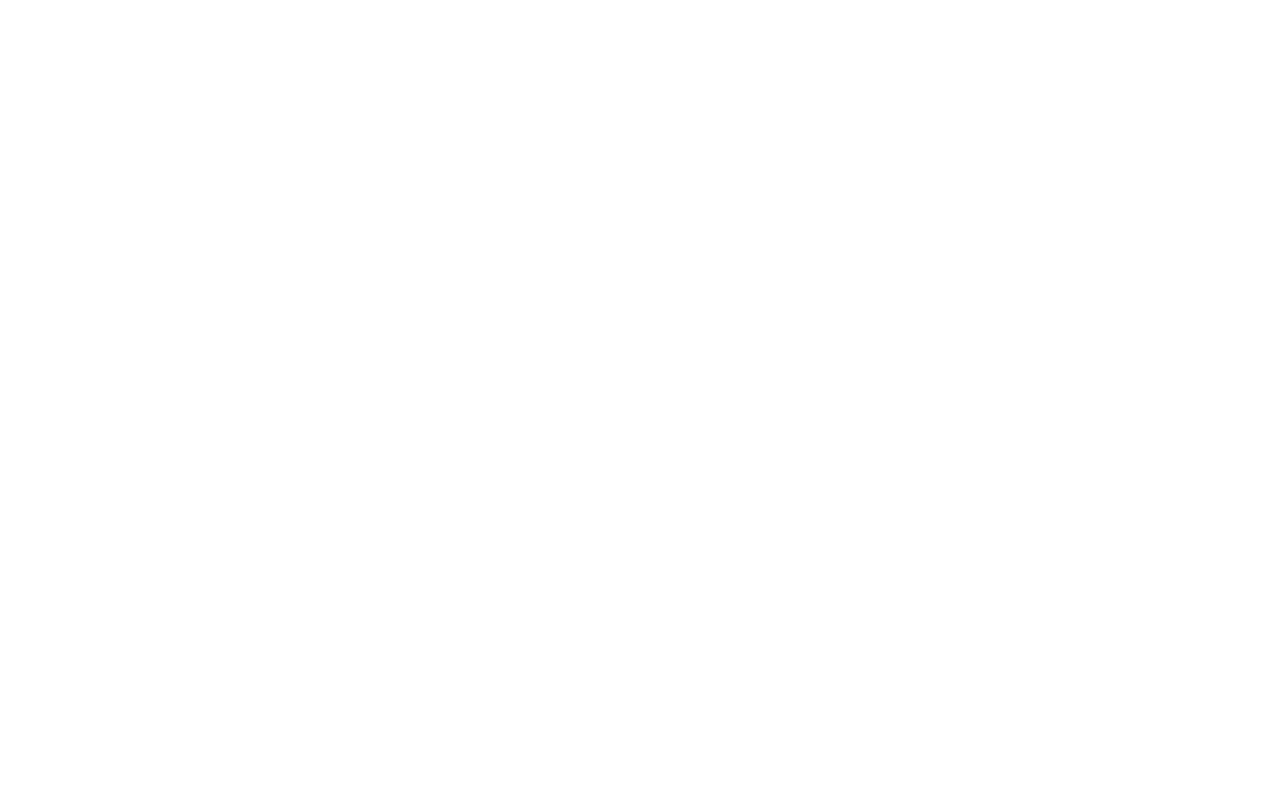
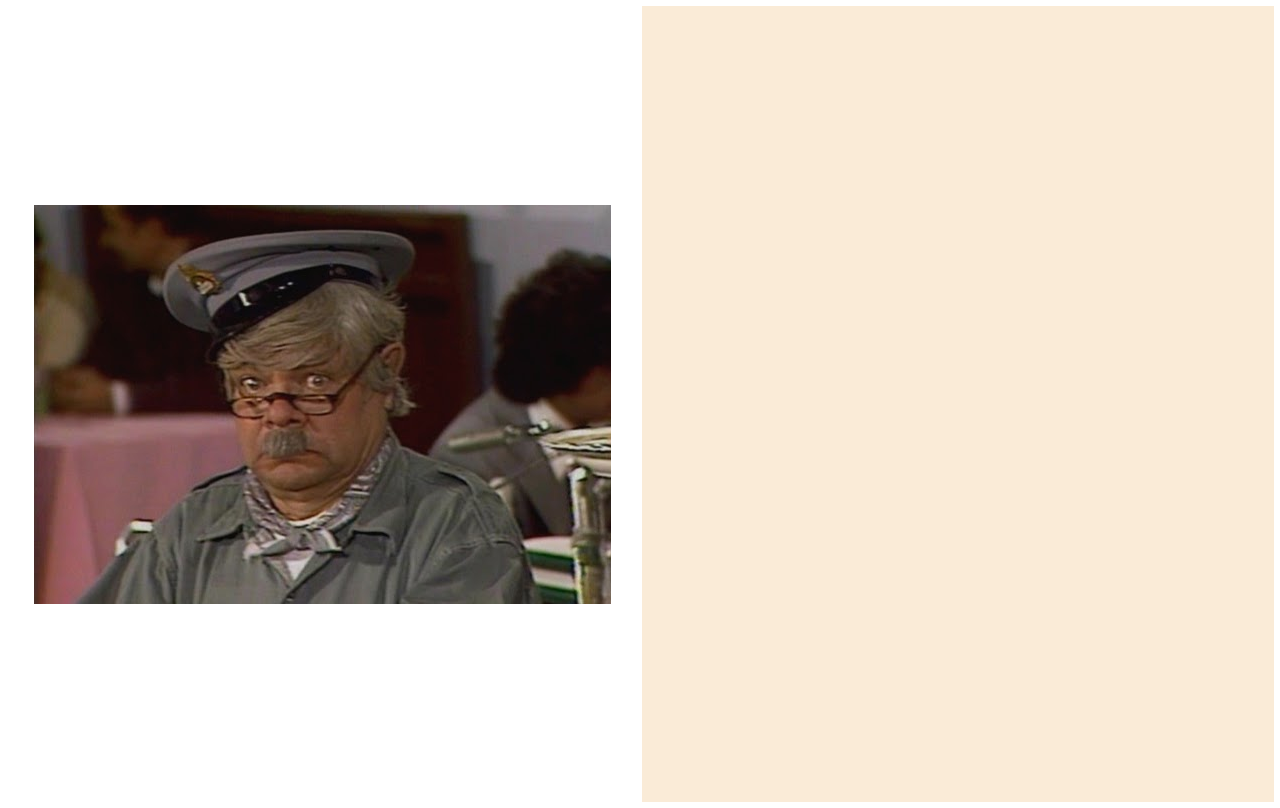
Before and after one commit to rodrigocelmer/logicaProgr_atividadeFinal, a plain HTML site: page index.html in a window 1280 px wide. Drawn offline with Linux system fonts and the light colour scheme.

Commit message:
add leftImage

```diff
--- a/css/styles.css
+++ b/css/styles.css
@@ -0,0 +1,23 @@
+html, body, * {
+    margin: 2px;
+    padding: 0px;
+    font-family: 'Franklin Gothic Medium', 'Arial Narrow', Arial, sans-serif;
+    font-size: 25px;
+}
+
+body {
+    display: flex;
+    height: 100vh;
+}
+
+.leftImage {
+    background-image: url("../images/mainPageImage.png");
+    background-repeat: no-repeat;
+    background-position: center;
+    width: 50vmax;
+}
+
+.mainPage {
+    background-color: antiquewhite;
+    width: 50vmax;
+}
--- a/index.html
+++ b/index.html
@@ -4,12 +4,17 @@
     <meta charset="UTF-8">
     <meta http-equiv="X-UA-Compatible" content="IE=edge">
     <meta name="viewport" content="width=device-width, initial-scale=1.0">
-    <title>Lógica de Programação - Atividade Final de Módulo</title>
+    <title>Homepage</title>
     <link rel="shortcut icon" href="./images/favicon.ico" type="image/x-icon">
     <link rel="stylesheet" href="./css/styles.css">
 </head>
 <body>
+    <section class="leftImage">
 
+    </section>
+    <section class="mainPage">
+
+    </section>
     <script src="./js/index.js"></script>
 </body>
 </html>
```
Also changed, not shown: images/mainPageImage.png (added).
